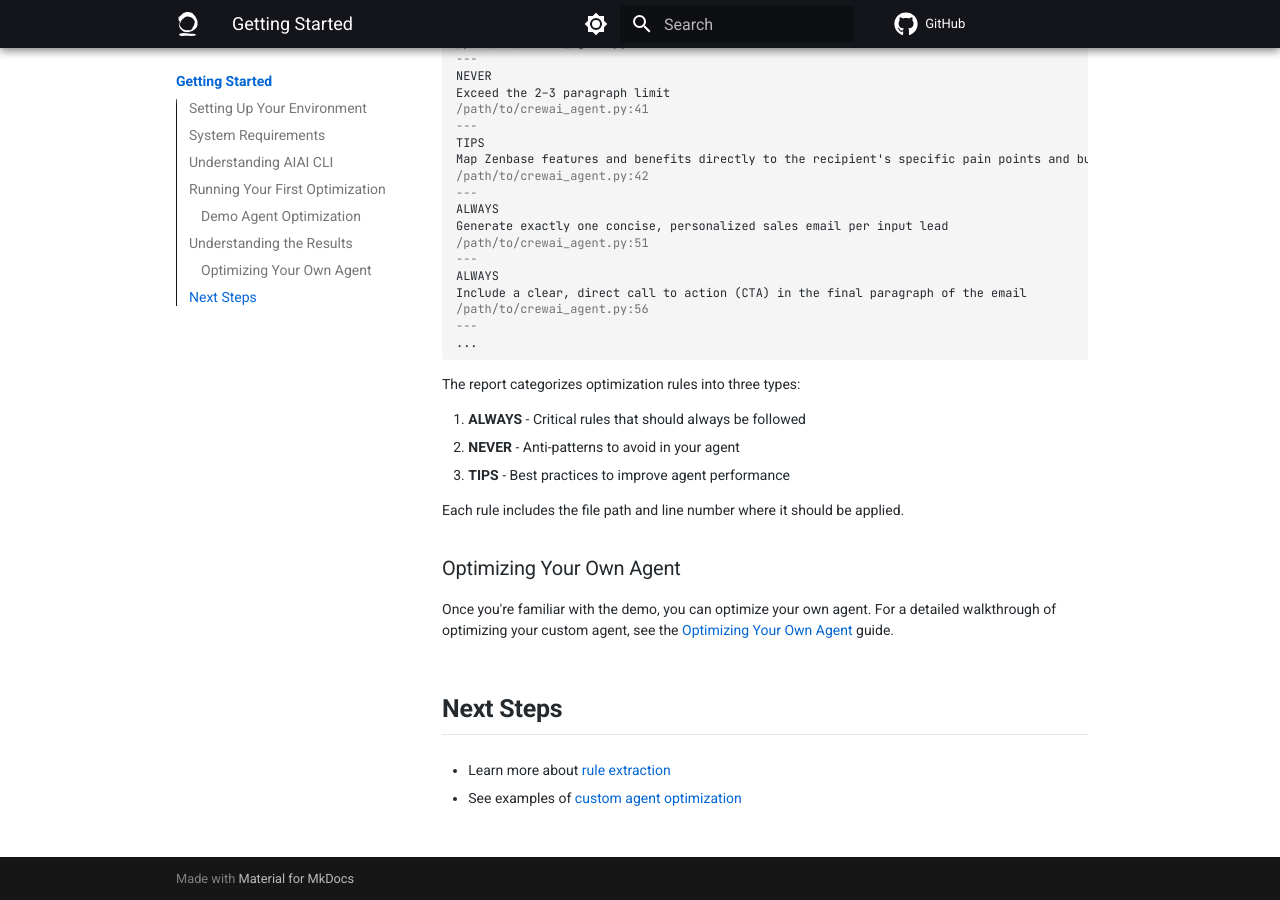
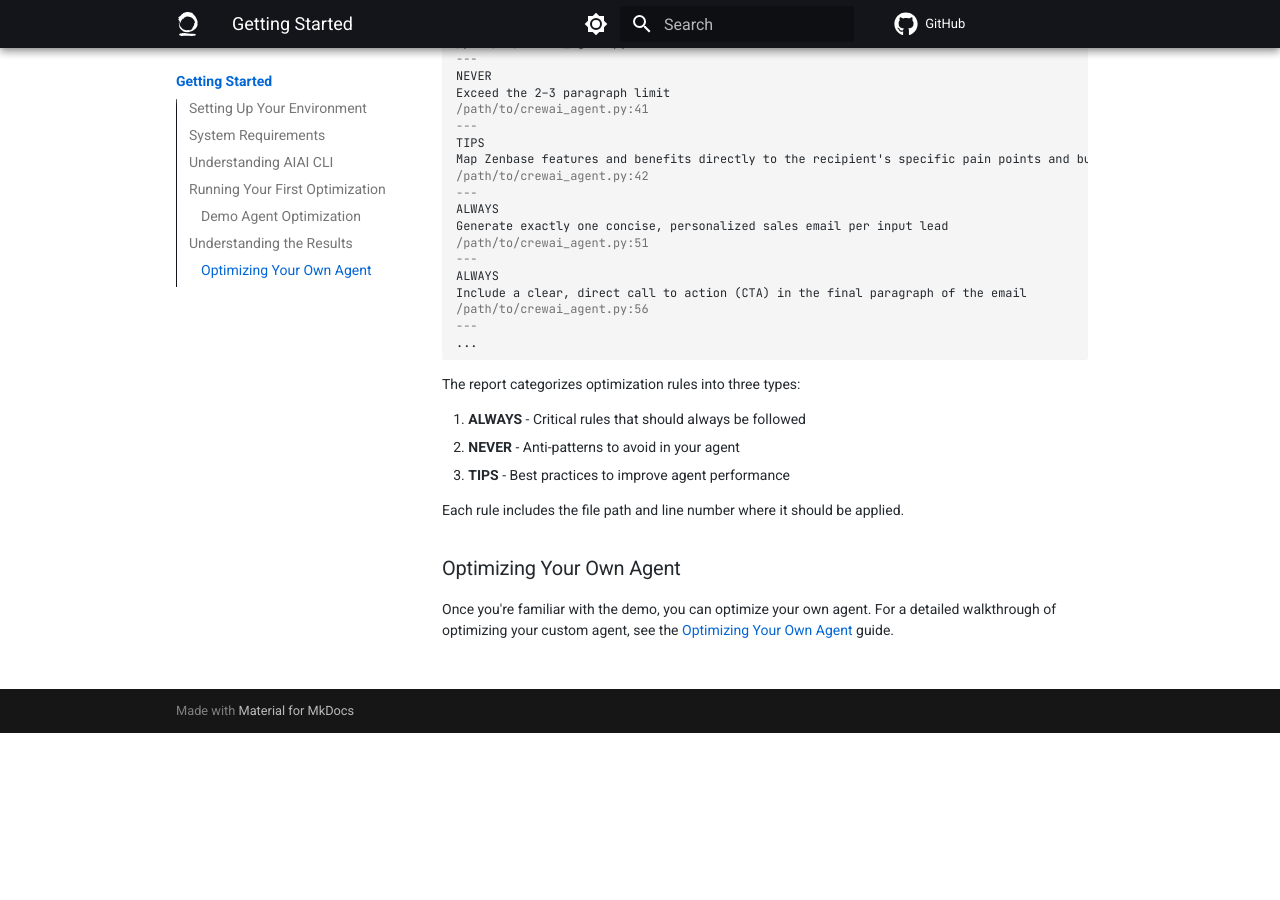
Before and after one commit to zenbase-ai/aiai-cli, an MkDocs documentation site: the page built from docs/docs/getting-started/getting-started.md, in a window 1280 px wide and 900 px high, scrolled down 2448 px. Built offline with MkDocs 1.6.1 and Material for MkDocs 9.7.7, drawn with Linux system fonts in a browser that asks for light colours; comment, search, counter and statistics services are not loaded; after the commit the page ends 3181 px from its top, so only the background shows below that.

Commit message:
make the final part of the getting started clear

```diff
--- a/docs/docs/getting-started/getting-started.md
+++ b/docs/docs/getting-started/getting-started.md
@@ -144,8 +144,3 @@ Each rule includes the file path and line number where it should be applied.
 ### Optimizing Your Own Agent
 
 Once you're familiar with the demo, you can optimize your own agent. For a detailed walkthrough of optimizing your custom agent, see the [Optimizing Your Own Agent](../examples/custom-agents.md) guide.
-
-## Next Steps
-
-- Learn more about [rule extraction](../concepts/rule-extraction.md)
-- See examples of [custom agent optimization](../examples/custom-agents.md)
```
